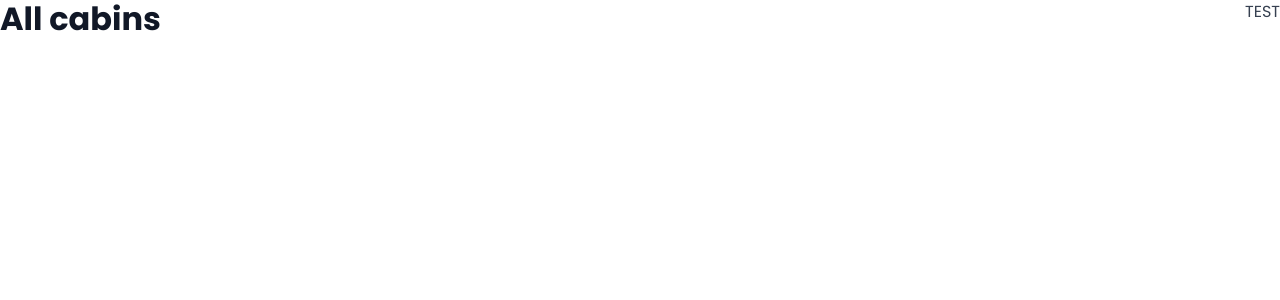
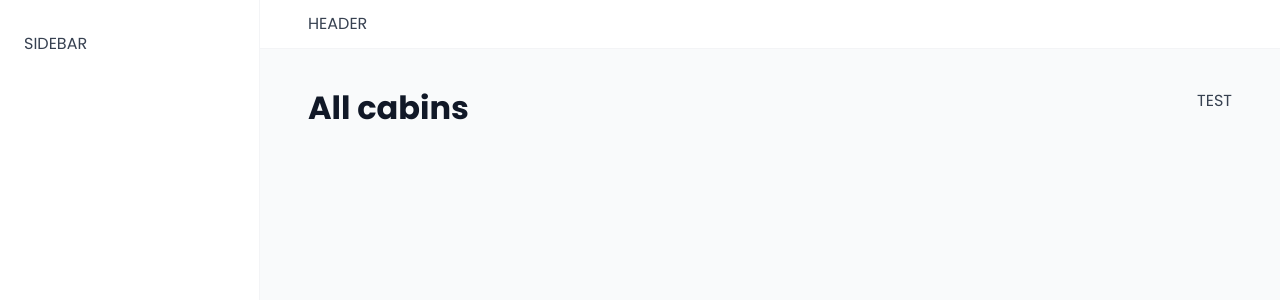
Before and after one commit to eugenekhristo/17-the-wild-oasis, a React (Vite) app: page /cabins in a window 1280 px wide. Shown: the top 300 px of the page. Built offline with nearby package versions, Linux system fonts and the light colour scheme; a web font is replaced by a local one.

Commit message:
App Layout

```diff
--- a/src/App.jsx
+++ b/src/App.jsx
@@ -8,6 +8,7 @@
 import Settings from './pages/Settings';
 import Users from './pages/Users';
 import GlobalStyles from './styles/GlobalStyles';
+import AppLayout from './ui/AppLayout';
 
 function App() {
   return (
@@ -15,14 +16,16 @@
       <GlobalStyles />
       <BrowserRouter>
         <Routes>
+          <Route element={<AppLayout />}>
             <Route index element={<Navigate replace to="dashboard" />} />
             <Route path="dashboard" element={<Dashboard />} />
             <Route path="bookings" element={<Bookings />} />
             <Route path="cabins" element={<Cabins />} />
-          <Route path="login" element={<Login />} />
             <Route path="account" element={<Account />} />
             <Route path="settings" element={<Settings />} />
             <Route path="users" element={<Users />} />
+          </Route>
+          <Route path="login" element={<Login />} />
           <Route path="*" element={<PageNotFound />} />
         </Routes>
       </BrowserRouter>
--- /dev/null
+++ b/src/ui/AppLayout.jsx
@@ -0,0 +1,30 @@
+import { Outlet } from 'react-router-dom';
+import Header from './Header';
+import Sidebar from './Sidebar';
+import styled from 'styled-components';
+
+const StyledMain = styled.main`
+  background-color: var(--color-grey-50);
+  padding: 4rem 4.8rem 6.4rem;
+`;
+
+const StyledAppLayout = styled.div`
+  display: grid;
+  height: 100dvh;
+  grid-template-columns: 26rem 1fr;
+  grid-template-rows: auto 1fr;
+`;
+
+function AppLayout() {
+  return (
+    <StyledAppLayout>
+      <Sidebar />
+      <Header />
+      <StyledMain>
+        <Outlet />
+      </StyledMain>
+    </StyledAppLayout>
+  );
+}
+
+export default AppLayout;
--- /dev/null
+++ b/src/ui/Header.jsx
@@ -0,0 +1,13 @@
+import styled from 'styled-components';
+
+const StyledHeader = styled.header`
+  padding: 1.2rem 4.8rem;
+  background-color: var(--color-grey-0);
+  border-bottom: 1px solid var(--color-grey-100);
+`;
+
+function Header() {
+  return <StyledHeader>HEADER</StyledHeader>;
+}
+
+export default Header;
--- /dev/null
+++ b/src/ui/Sidebar.jsx
@@ -0,0 +1,14 @@
+import styled from 'styled-components';
+
+const StyledSidebar = styled.aside`
+  padding: 3.2rem 2.4rem;
+  background-color: var(--color-grey-0);
+  border-right: 1px solid var(--color-grey-100);
+  grid-row: 1/-1;
+`;
+
+function Sidebar() {
+  return <StyledSidebar>SIDEBAR</StyledSidebar>;
+}
+
+export default Sidebar;
```
Lines whose indentation alone changed are shown as unchanged.
